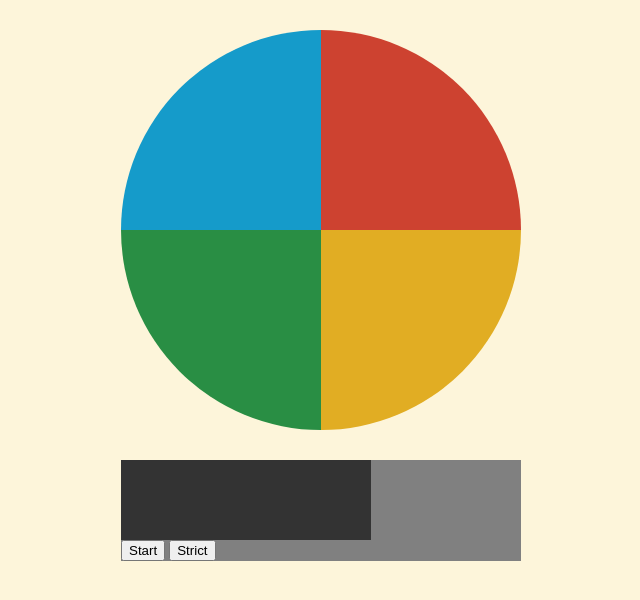
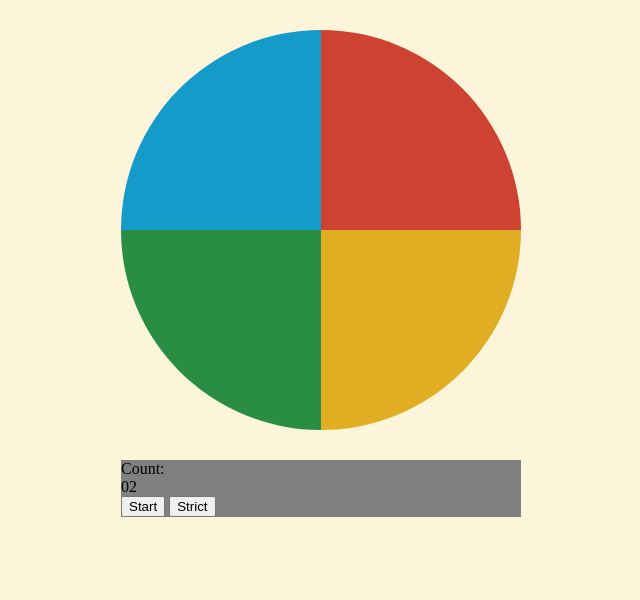
Before and after one commit to tymeart/simon, a website: page index.html in a window 1280 px wide. Shown: the whole page, without its empty margins (319-959 px from the left). Drawn offline with Linux system fonts and the light colour scheme.

Commit message:
Replace message class with count class and count number

```diff
--- a/index.html
+++ b/index.html
@@ -16,7 +16,7 @@
       <button class="playButton four"></button>
     </div>
     <div class="controls">
-      <div class="message"></div>
+      <div class="count">Count: <div class="count__number">02</div></div>
       <button class="start">Start</button>
       <button class="strict">Strict</button>
     </div>
```
